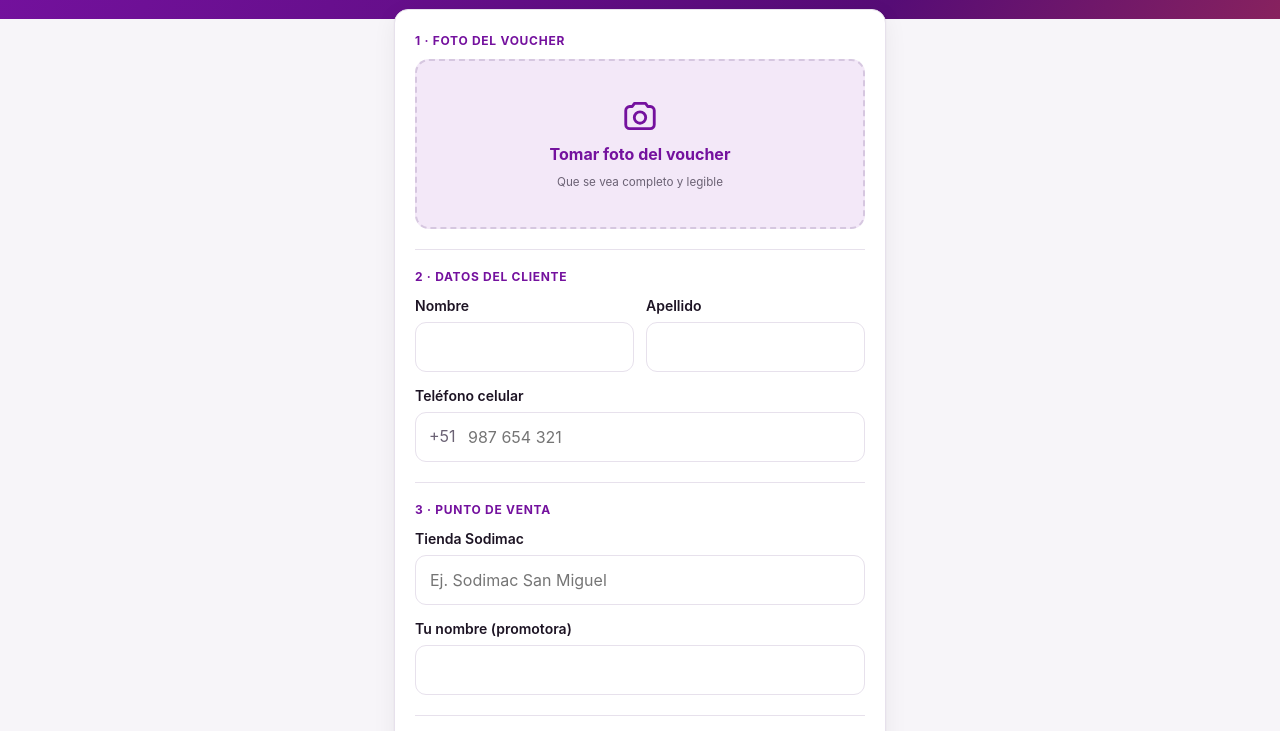
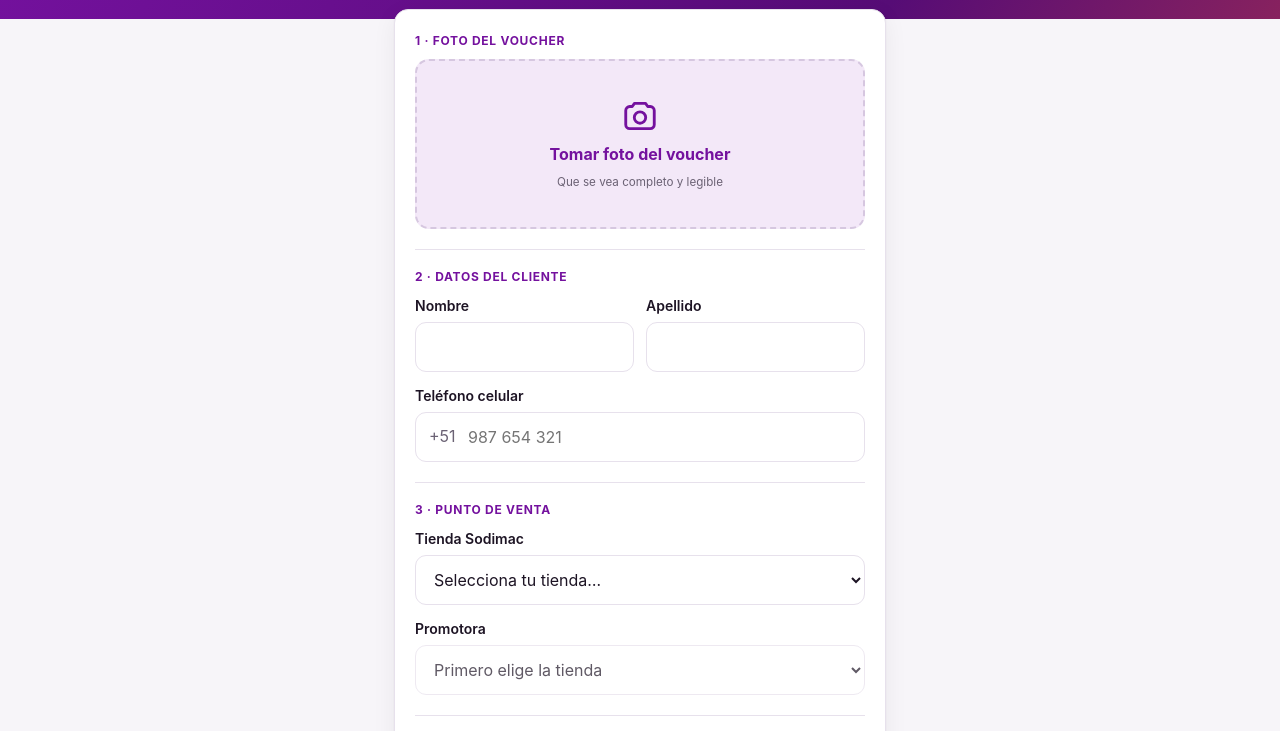
Before and after one commit to tnickbryan2-prog/AfixAgencia, a plain HTML site: page vouchers/index.html in a window 1280 px wide. Shown: the part 68-799 px from the top of the page. Drawn offline with nearby package versions, Linux system fonts and the light colour scheme.

Commit message:
Vouchers: desplegable de 11 tiendas con promotora asignada automáticamente
Co-Authored-By: Claude Opus 5.5 <noreply@anthropic.com>
Claude-Session: https://claude.ai/code/session_01M2zVcWHofHhr6BQtaoi6YN

```diff
--- a/vouchers/config.js
+++ b/vouchers/config.js
@@ -9,11 +9,21 @@ window.APP_CONFIG = {
   // Nombre que se muestra en la cabecera
   CAMPANA: "Activación Afix PVC · Sodimac",
 
-  // Las 15 tiendas del proyecto. Si dejas la lista vacía [],
-  // la promotora escribirá la tienda a mano.
+  // Tiendas y promotora asignada. Al elegir la tienda, el formulario
+  // muestra solo las promotoras de esa tienda.
+  // Si una tienda tiene más de una promotora: promotoras: ["Ana", "Luz"]
   TIENDAS: [
-    // "Sodimac San Miguel",
-    // "Sodimac Atocongo",
+    { tienda: "Sodimac Angamos Primavera (Surquillo)",        promotoras: ["Andrea Apaza"] },
+    { tienda: "Sodimac Surquillo (Surquillo)",                promotoras: ["Elizabeth Pizarro"] },
+    { tienda: "Sodimac Chacarilla (Santiago de Surco)",       promotoras: ["Elizabeth Pizarro"] },
+    { tienda: "Sodimac Atocongo (SJM Open Plaza)",            promotoras: ["Sheyla Rojas"] },
+    { tienda: "Sodimac Villa El Salvador",                    promotoras: ["Sheyla Rojas"] },
+    { tienda: "Sodimac Ate (La Molina)",                      promotoras: ["Sheyla Rojas"] },
+    { tienda: "Sodimac Javier Prado (La Victoria)",           promotoras: ["Rosa Rios"] },
+    { tienda: "Sodimac San Miguel",                           promotoras: ["Rosa Rios"] },
+    { tienda: "Sodimac Canta Callao (Open Plaza)",            promotoras: ["Cecilia Chipana"] },
+    { tienda: "Sodimac Cono Norte (Mega Plaza Independencia)", promotoras: ["Cecilia Chipana"] },
+    { tienda: "Sodimac Naranjal (Los Olivos)",                promotoras: ["Cecilia Chipana"] },
   ],
 };
 
--- a/vouchers/index.html
+++ b/vouchers/index.html
@@ -72,9 +72,9 @@
           <div class="err">Selecciona la tienda.</div>
         </div>
         <div class="field" id="f-promotora">
-          <label for="promotora">Tu nombre (promotora)</label>
-          <input id="promotora" maxlength="80" autocapitalize="words" />
-          <div class="err">Ingresa tu nombre.</div>
+          <label for="promotora">Promotora</label>
+          <select id="promotora" disabled><option value="">Primero elige la tienda</option></select>
+          <div class="err">Selecciona tu nombre.</div>
         </div>
 
         <div class="divider"></div>
@@ -121,20 +121,48 @@
       if (API.isDemo) $("demoBanner").classList.remove("hidden");
       $("campana").textContent = CFG.CAMPANA || "";
 
-      // Tiendas
-      const useSelect = Array.isArray(CFG.TIENDAS) && CFG.TIENDAS.length > 0;
+      // Tiendas → promotoras asignadas
+      const escH = (s) => String(s).replace(/&/g, "&amp;").replace(/</g, "&lt;").replace(/"/g, "&quot;");
+      const TIENDAS = (CFG.TIENDAS || []).map((t) =>
+        typeof t === "string" ? { tienda: t, promotoras: [] } : { tienda: t.tienda, promotoras: t.promotoras || [] }
+      );
+      const useSelect = TIENDAS.length > 0;
+      const promoSel = $("promotora");
+
+      function fillPromotoras(tiendaName, preferred) {
+        const t = TIENDAS.find((x) => x.tienda === tiendaName);
+        const list = t ? t.promotoras : [];
+        if (!t) {
+          promoSel.innerHTML = '<option value="">Primero elige la tienda</option>';
+          promoSel.disabled = true;
+          return;
+        }
+        promoSel.disabled = false;
+        promoSel.innerHTML = (list.length === 1 ? "" : '<option value="">Selecciona tu nombre…</option>') +
+          list.map((p) => `<option value="${escH(p)}">${escH(p)}</option>`).join("");
+        if (list.length === 1) promoSel.value = list[0];
+        else if (preferred && list.includes(preferred)) promoSel.value = preferred;
+        $("f-promotora").classList.remove("invalid");
+      }
+
       if (useSelect) {
         const sel = $("tienda");
         sel.classList.remove("hidden");
-        sel.innerHTML = '<option value="">Selecciona…</option>' +
-          CFG.TIENDAS.map((t) => `<option>${t.replace(/</g, "&lt;")}</option>`).join("");
-        sel.value = store.get("v_tienda") || "";
+        sel.innerHTML = '<option value="">Selecciona tu tienda…</option>' +
+          TIENDAS.map((t) => `<option value="${escH(t.tienda)}">${escH(t.tienda)}</option>`).join("");
+        const saved = store.get("v_tienda") || "";
+        if (TIENDAS.some((t) => t.tienda === saved)) sel.value = saved;
+        fillPromotoras(sel.value, store.get("v_promotora"));
+        sel.addEventListener("change", () => fillPromotoras(sel.value, null));
       } else {
         $("tiendaText").classList.remove("hidden");
         $("tiendaText").value = store.get("v_tienda") || "";
         $("f-tienda").querySelector("label").setAttribute("for", "tiendaText");
+        // Sin lista configurada: promotora escrita a mano
+        const inp = document.createElement("input");
+        inp.id = "promotora"; inp.maxLength = 80; inp.value = store.get("v_promotora") || "";
+        promoSel.replaceWith(inp);
       }
-      $("promotora").value = store.get("v_promotora") || "";
 
       // Foto
       let photoFile = null;
```
